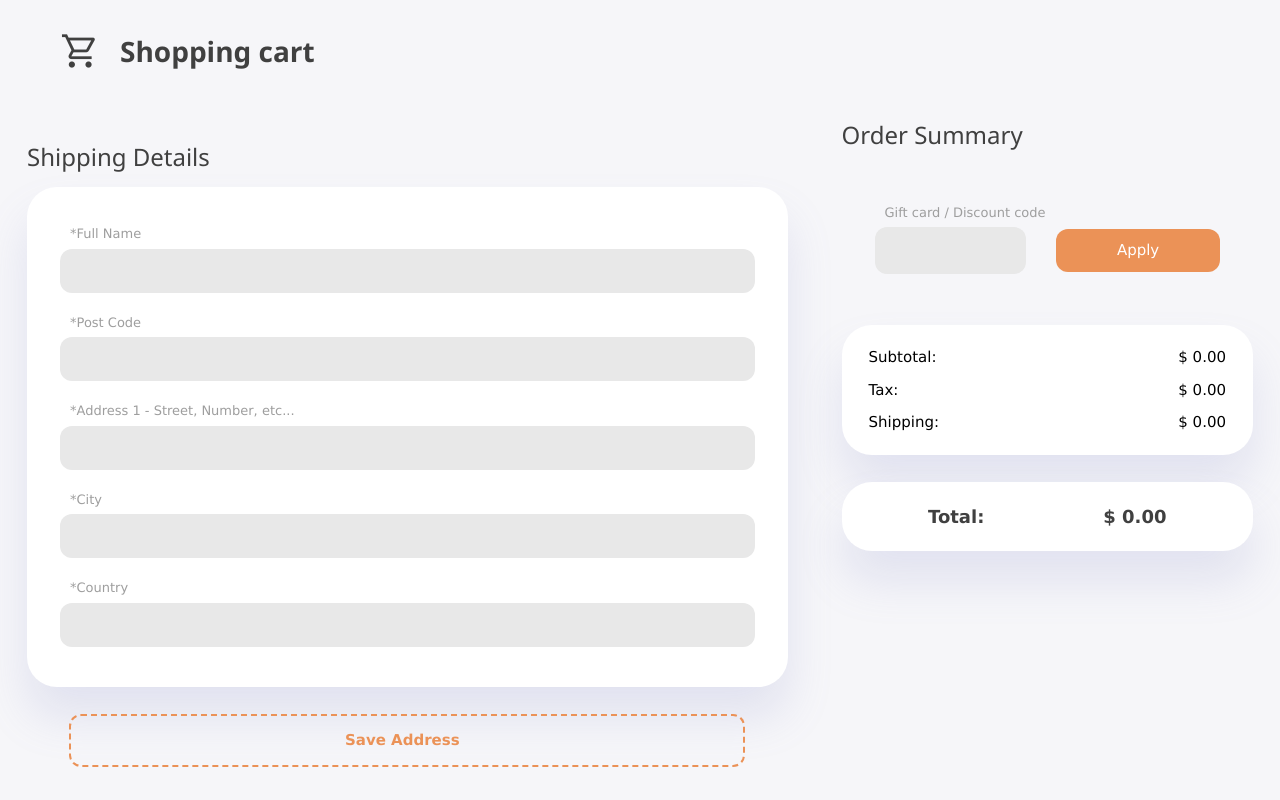
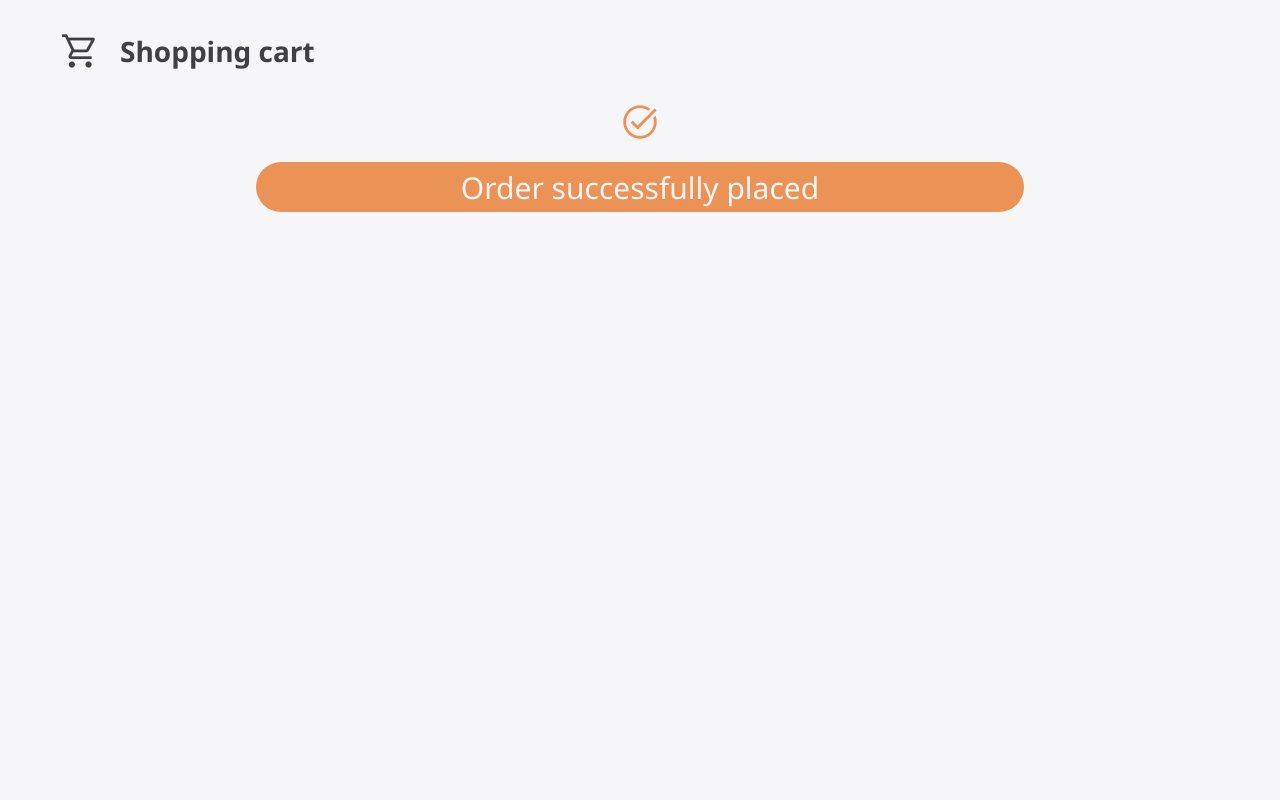
Before and after one commit to eneschelebi03/gym_html, a plain HTML site: page html/shopping-cart.html in a window 1280 px wide. Both pictures are taken after a click on the button "Apply". Shown: the top 800 px of the page. Drawn offline with nearby package versions, Linux system fonts and the light colour scheme; no server answers; a web font is replaced by a local one.

Commit message:
Successful order's design in first steps

```diff
--- a/css/cart.css
+++ b/css/cart.css
@@ -150,6 +150,8 @@ input::-webkit-outer-spin-button {
   display: flex;
   align-items: center;
   gap: 20px;
+  background: var(--color-background);
+  z-index: 3;
 }
 
 .heading span {
@@ -389,6 +391,35 @@ input::-webkit-outer-spin-button {
 
 .success-message h3 {
   font-weight: 600;
+}
+
+.order-message-container {
+  display: flex;
+  flex-direction: column;
+  justify-content: center;
+  width: 100%;
+  align-items: center;
+  position: -webkit-sticky;
+  position: sticky;
+  top: 30px;
+  z-index: 2;
+  gap: 10px;
+  transform: translateY(-100px);
+  transition: ease-in-out .4s;
+}
+
+#successful-order {
+  width: 60%;
+  box-shadow: none;
+  height: 0;
+  transition: ease-in-out .2s;
+  /* background-color: unset;
+  color: var(--color-primary); */
+}
+
+.order-message-container .material-symbols-outlined {
+  font-size: 40px;
+  color: var(--color-primary);
 }
 
 #edit-address-btn {
--- a/html/shopping-cart.html
+++ b/html/shopping-cart.html
@@ -36,6 +36,13 @@
         <span class="material-symbols-outlined"> shopping_cart </span> Shopping
         cart
       </h1>
+
+      <div class="order-message-container">
+        <span class="material-symbols-outlined"> task_alt </span>
+        <h2 id="successful-order" class="success-message">
+          Order successfully placed
+        </h2>
+      </div>
 
       <div class="item-flex">
         <section class="user-order-data">
@@ -322,7 +329,7 @@
                   id="discount-token"
                   class="input-default"
                 />
-                <button class="btn btn-outline">Apply</button>
+                <button id="apply-btn" class="btn btn-outline">Apply</button>
               </div>
             </div>
 
@@ -393,7 +400,7 @@
 
     <!-- <script src="/js/design/cart.js"></script> -->
 
-    <script src="/js/logic/getCart.js"></script>
+    <!-- <script src="/js/logic/getCart.js"></script> -->
     <script src="/js/logic/order.js"></script>
     <script
       type="module"
--- a/js/logic/order.js
+++ b/js/logic/order.js
@@ -1,6 +1,7 @@
 let saveAddressBtn = document.getElementById("save-address-btn");
 let editAddressBtn = document.getElementById("edit-address-btn");
 let payBtn = document.getElementById("pay-btn");
+let applyBtn = document.getElementById("apply-btn");
 let addressForm = document.getElementById("address-form");
 
 let details;
@@ -14,6 +15,12 @@ editAddressBtn.onclick = function () {
 payBtn.onclick = function () {
     submitOrder()
 }
+applyBtn.onclick = function () {
+    successfulOrder()
+}
+
+
+
 
 function saveDetails() {
 
@@ -93,10 +100,16 @@ function submitOrder() {
 
         success: function (response) {
             console.log(response);
-            window.location.reload()
+            successfulOrder()
         },
         error: function (error) {
             console.error("Error sending data: " + error.message);
         }
     });
 }
+
+function successfulOrder() {
+    $('#successful-order').css('height', '50px')
+    $('.order-message-container').css('transform', 'translateY(0)')
+    $('.item-flex').css('display', 'none')
+}
```
